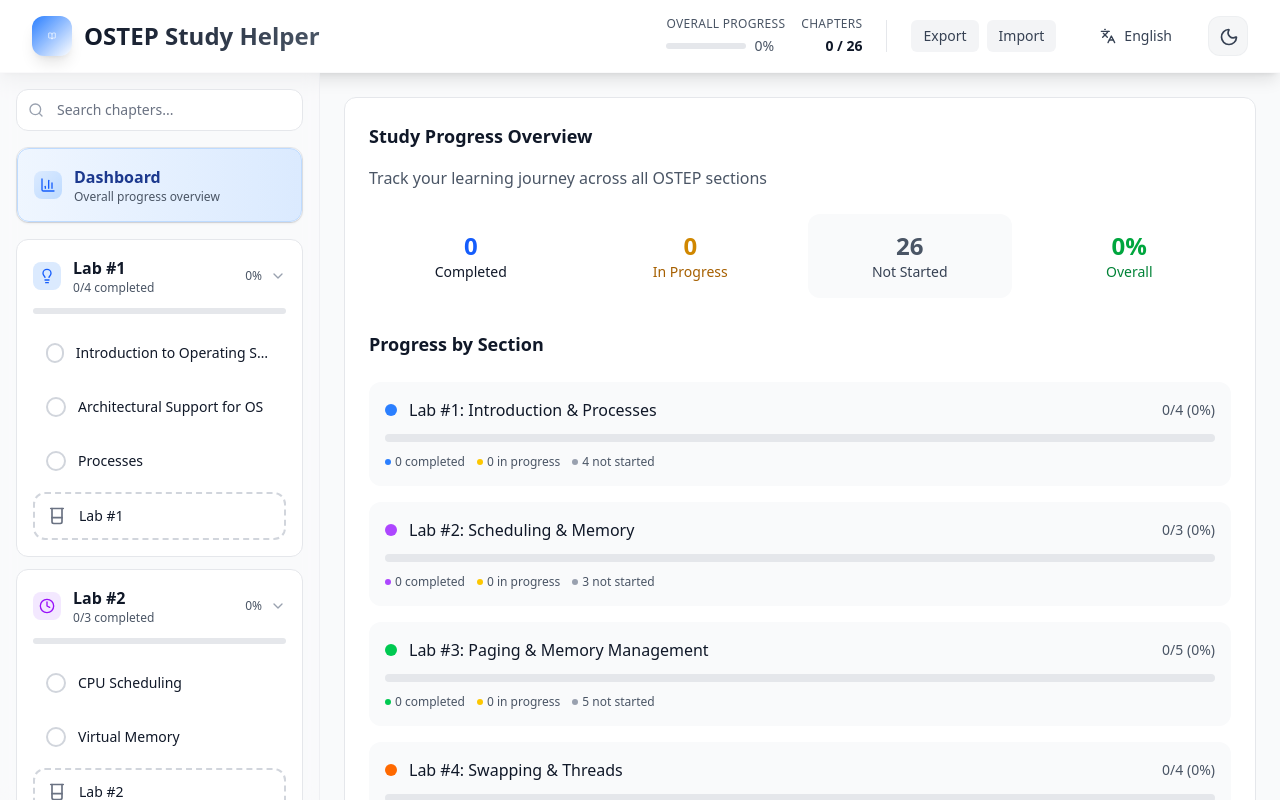
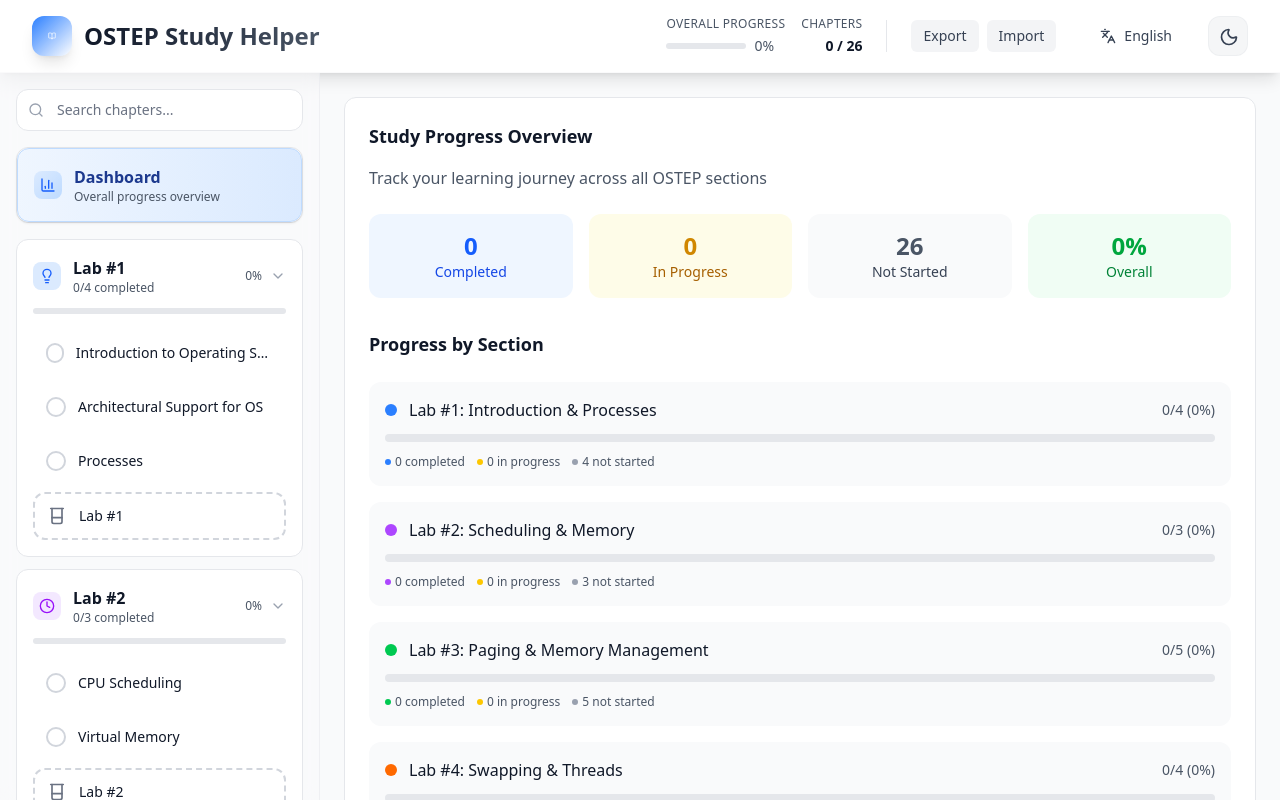
Before and after one commit to gidongkwon/ostep-study-helper, a React (Vite) app: page / in a window 1280 px wide. Built offline with nearby package versions, Linux system fonts and the light colour scheme.

Commit message:
Add color safelist

```diff
--- a/tailwind.config.js
+++ b/tailwind.config.js
@@ -6,4 +6,59 @@
     extend: {},
   },
   plugins: [import("@tailwindcss/typography")],
+  safelist: [
+    // Dynamic color classes used in components
+    // Background colors
+    'bg-blue-50', 'bg-blue-100', 'bg-blue-400', 'bg-blue-500', 'bg-blue-600', 'bg-blue-900/20', 'bg-blue-900/30',
+    'bg-purple-50', 'bg-purple-100', 'bg-purple-400', 'bg-purple-500', 'bg-purple-600', 'bg-purple-900/20', 'bg-purple-900/30',
+    'bg-green-50', 'bg-green-100', 'bg-green-400', 'bg-green-500', 'bg-green-600', 'bg-green-900/20', 'bg-green-900/30',
+    'bg-orange-50', 'bg-orange-100', 'bg-orange-400', 'bg-orange-500', 'bg-orange-600', 'bg-orange-900/20', 'bg-orange-900/30',
+    'bg-red-50', 'bg-red-100', 'bg-red-400', 'bg-red-500', 'bg-red-600', 'bg-red-900/20', 'bg-red-900/30',
+    'bg-indigo-50', 'bg-indigo-100', 'bg-indigo-400', 'bg-indigo-500', 'bg-indigo-600', 'bg-indigo-900/20', 'bg-indigo-900/30',
+    'bg-yellow-50', 'bg-yellow-100', 'bg-yellow-400', 'bg-yellow-500', 'bg-yellow-600', 'bg-yellow-900/20', 'bg-yellow-900/30',
+    'bg-gray-50', 'bg-gray-100', 'bg-gray-400', 'bg-gray-500', 'bg-gray-600', 'bg-gray-900/20', 'bg-gray-900/30',
+
+    // Text colors
+    'text-blue-200', 'text-blue-300', 'text-blue-400', 'text-blue-600', 'text-blue-700', 'text-blue-800',
+    'text-purple-200', 'text-purple-300', 'text-purple-400', 'text-purple-600', 'text-purple-700', 'text-purple-800',
+    'text-green-200', 'text-green-300', 'text-green-400', 'text-green-600', 'text-green-700', 'text-green-800',
+    'text-orange-200', 'text-orange-300', 'text-orange-400', 'text-orange-600', 'text-orange-700', 'text-orange-800',
+    'text-red-200', 'text-red-300', 'text-red-400', 'text-red-600', 'text-red-700', 'text-red-800',
+    'text-indigo-200', 'text-indigo-300', 'text-indigo-400', 'text-indigo-600', 'text-indigo-700', 'text-indigo-800',
+    'text-yellow-200', 'text-yellow-300', 'text-yellow-400', 'text-yellow-600', 'text-yellow-700', 'text-yellow-800',
+    'text-gray-200', 'text-gray-300', 'text-gray-400', 'text-gray-600', 'text-gray-700', 'text-gray-800',
+
+    // Border colors
+    'border-blue-300', 'border-blue-600',
+    'border-purple-300', 'border-purple-600',
+    'border-green-300', 'border-green-600',
+    'border-orange-300', 'border-orange-600',
+    'border-red-300', 'border-red-600',
+    'border-indigo-300', 'border-indigo-600',
+    'border-yellow-300', 'border-yellow-600',
+    'border-gray-300', 'border-gray-600',
+
+    // Gradient from/to colors
+    'from-blue-50', 'from-blue-400', 'from-blue-900/20',
+    'from-purple-50', 'from-purple-400', 'from-purple-900/20',
+    'from-green-50', 'from-green-400', 'from-green-900/20',
+    'from-orange-50', 'from-orange-400', 'from-orange-900/20',
+    'from-red-50', 'from-red-400', 'from-red-900/20',
+    'from-indigo-50', 'from-indigo-400', 'from-indigo-900/20',
+    'from-yellow-50', 'from-yellow-400', 'from-yellow-900/20',
+    'from-gray-50', 'from-gray-400', 'from-gray-900/20',
+
+    'to-blue-100', 'to-blue-500', 'to-blue-800/20',
+    'to-purple-100', 'to-purple-500', 'to-purple-800/20',
+    'to-green-100', 'to-green-500', 'to-green-800/20',
+    'to-orange-100', 'to-orange-500', 'to-orange-800/20',
+    'to-red-100', 'to-red-500', 'to-red-800/20',
+    'to-indigo-100', 'to-indigo-500', 'to-indigo-800/20',
+    'to-yellow-100', 'to-yellow-500', 'to-yellow-800/20',
+    'to-gray-100', 'to-gray-500', 'to-gray-800/20',
+
+    // Completed lab border styling
+    'border-green-200', 'border-green-700',
+    'bg-green-50/30', 'bg-green-900/10',
+  ]
 };
```
